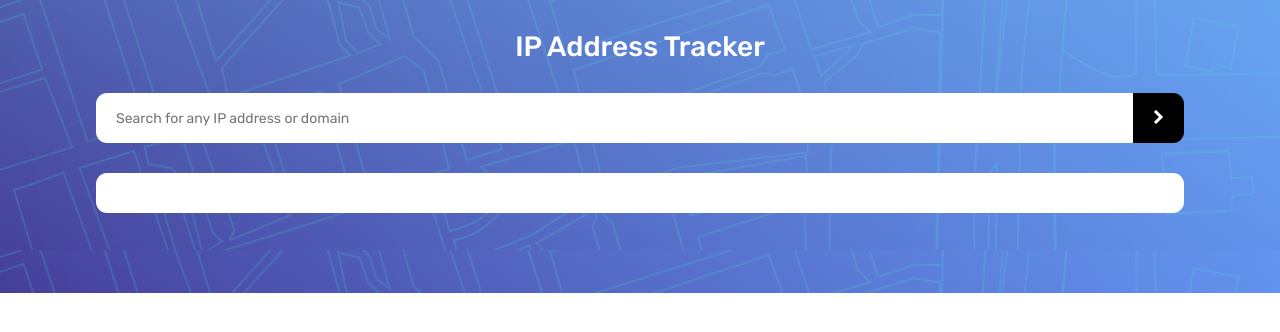
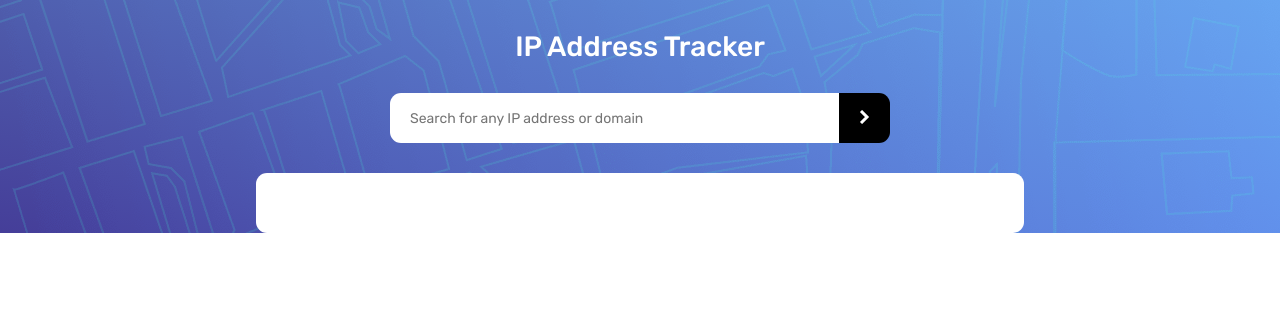
Before and after one commit to BenceM/IP-tracker, a plain HTML site: page index.html in a window 1280 px wide. Drawn offline with nearby package versions, Linux system fonts and the light colour scheme; no server answers.

Commit message:
media queries

```diff
--- a/style.css
+++ b/style.css
@@ -44,6 +44,7 @@ h1 {
 }
 
 .input-container {
+	max-width: 50rem;
 	width: 85%;
 	height: 5rem;
 	display: flex;
@@ -100,7 +101,7 @@ h1 {
 	flex-direction: column;
 	align-items: center;
 	justify-content: center;
-	gap: 1rem;
+	gap: 0.5rem;
 }
 .data p {
 	color: hsl(0, 0%, 59%);
@@ -128,3 +129,32 @@ img.huechange {
 .leaflet-marker-icon {
 	filter: hue-rotate(999deg);
 }
+
+@media (min-width: 650px) {
+	.positioner {
+		height: 6rem;
+	}
+	.data-container {
+		display: flex;
+		flex-direction: row;
+		justify-content: space-between;
+		transform: none;
+		top: 0;
+		transform: translate(-50%);
+		padding: 3rem 2rem;
+	}
+	.data {
+		border-left: 1px solid hsla(0, 0%, 59%, 0.571);
+
+		padding: 0 0 1rem 3rem;
+		align-items: start;
+	}
+	.data:first-child {
+		border: none;
+	}
+}
+@media (min-width: 1200px) {
+	.data-container {
+		width: 60%;
+	}
+}
```
